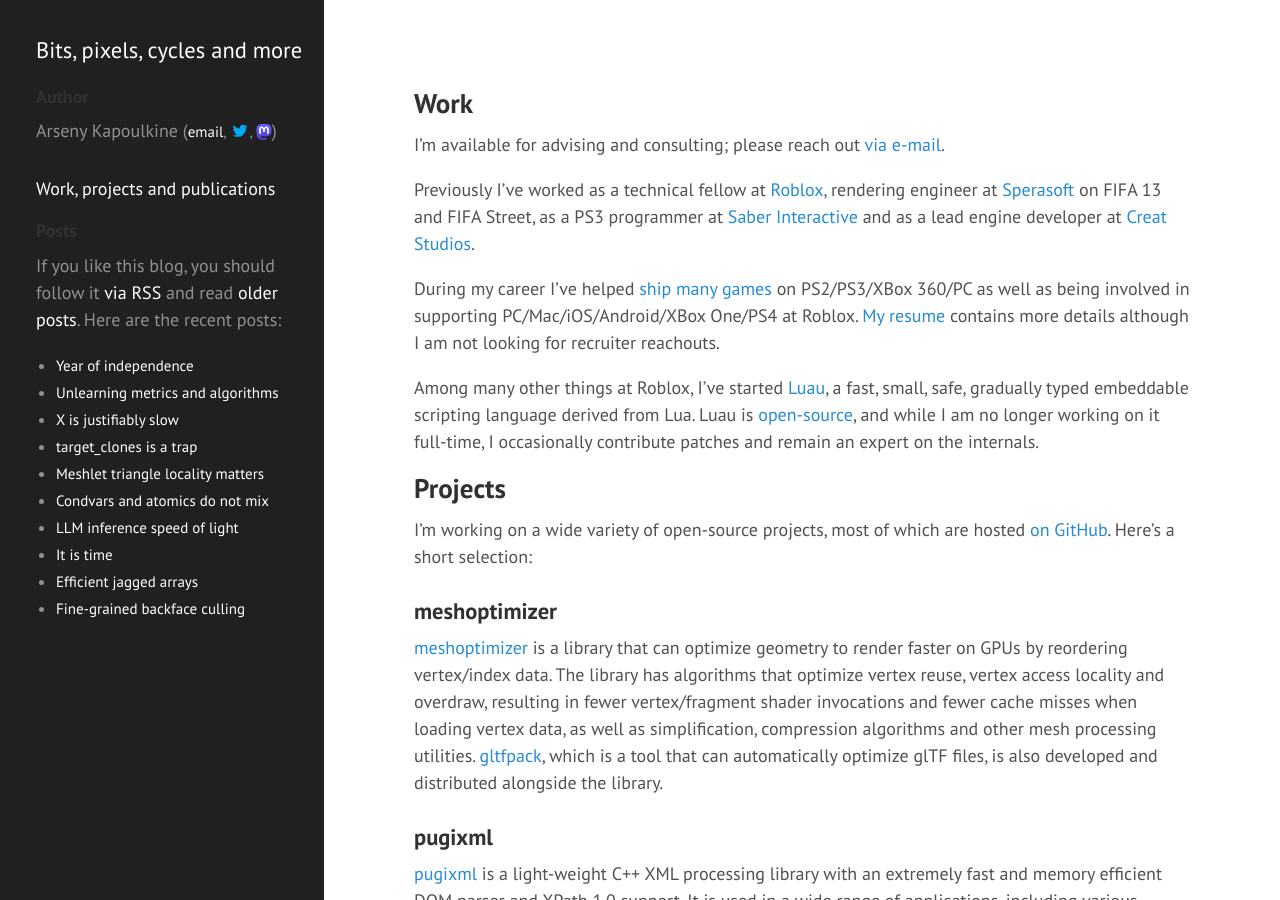
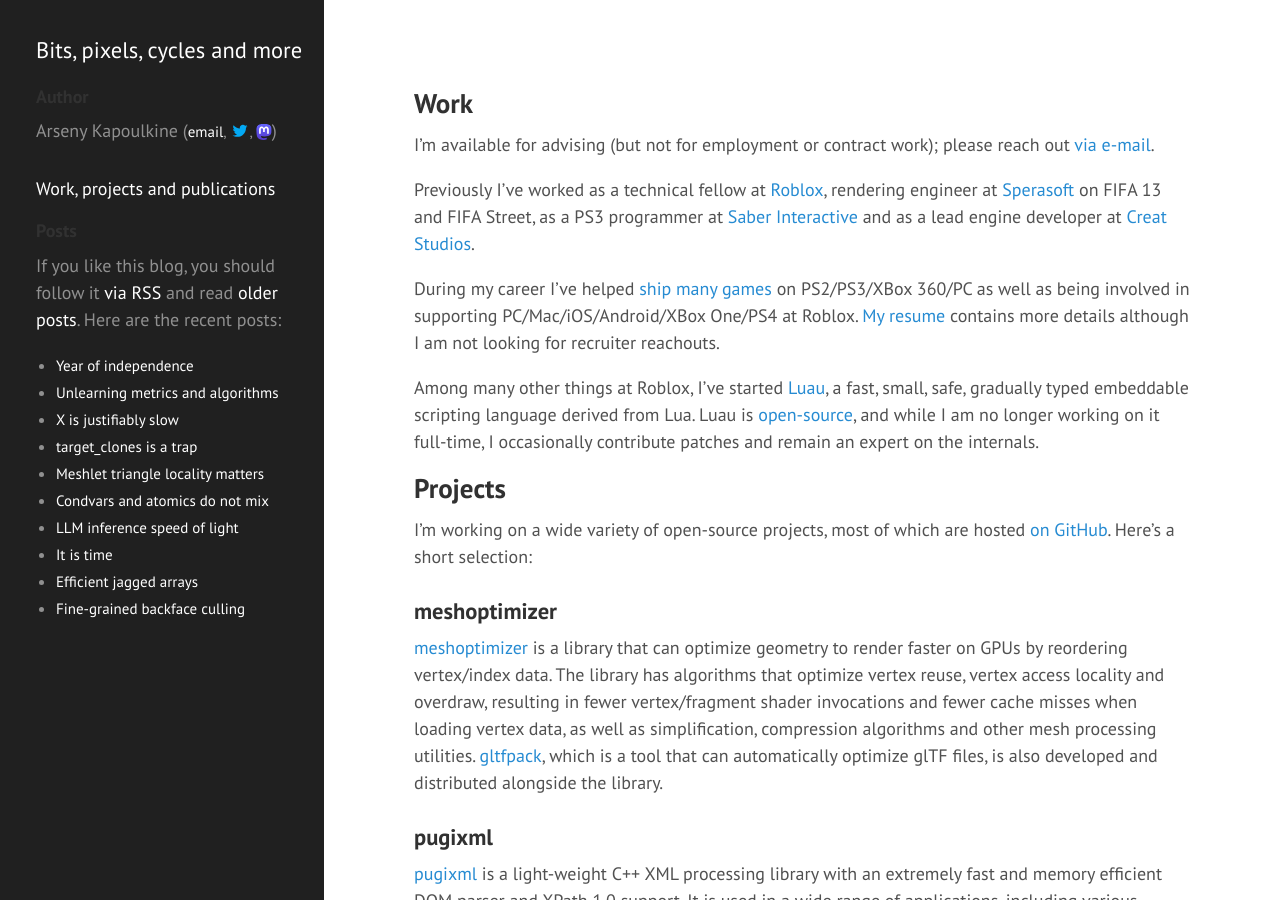
Before and after one commit to zeux/zeux.github.io, a Jekyll site: the page built from about.md, in a window 1280 px wide and 900 px high. Built offline with Jekyll 4.4.1, drawn with Linux system fonts in a browser that asks for light colours.

Commit message:
Update language for clarity

```diff
--- a/about.md
+++ b/about.md
@@ -4,7 +4,7 @@
 ---
 ## Work
 
-I'm available for advising and consulting; please reach out [via e-mail](mailto:arseny.kapoulkine@gmail.com).
+I'm available for advising (but not for employment or contract work); please reach out [via e-mail](mailto:arseny.kapoulkine@gmail.com).
 
 Previously I've worked as a technical fellow at [Roblox](https://corp.roblox.com/), rendering engineer at [Sperasoft](https://sperasoft.com/) on FIFA 13 and FIFA Street, as a PS3 programmer at [Saber Interactive](https://saber.games/) and as a lead engine developer at [Creat Studios](https://en.wikipedia.org/wiki/List_of_games_developed_by_Creat_Studios).
 
```
